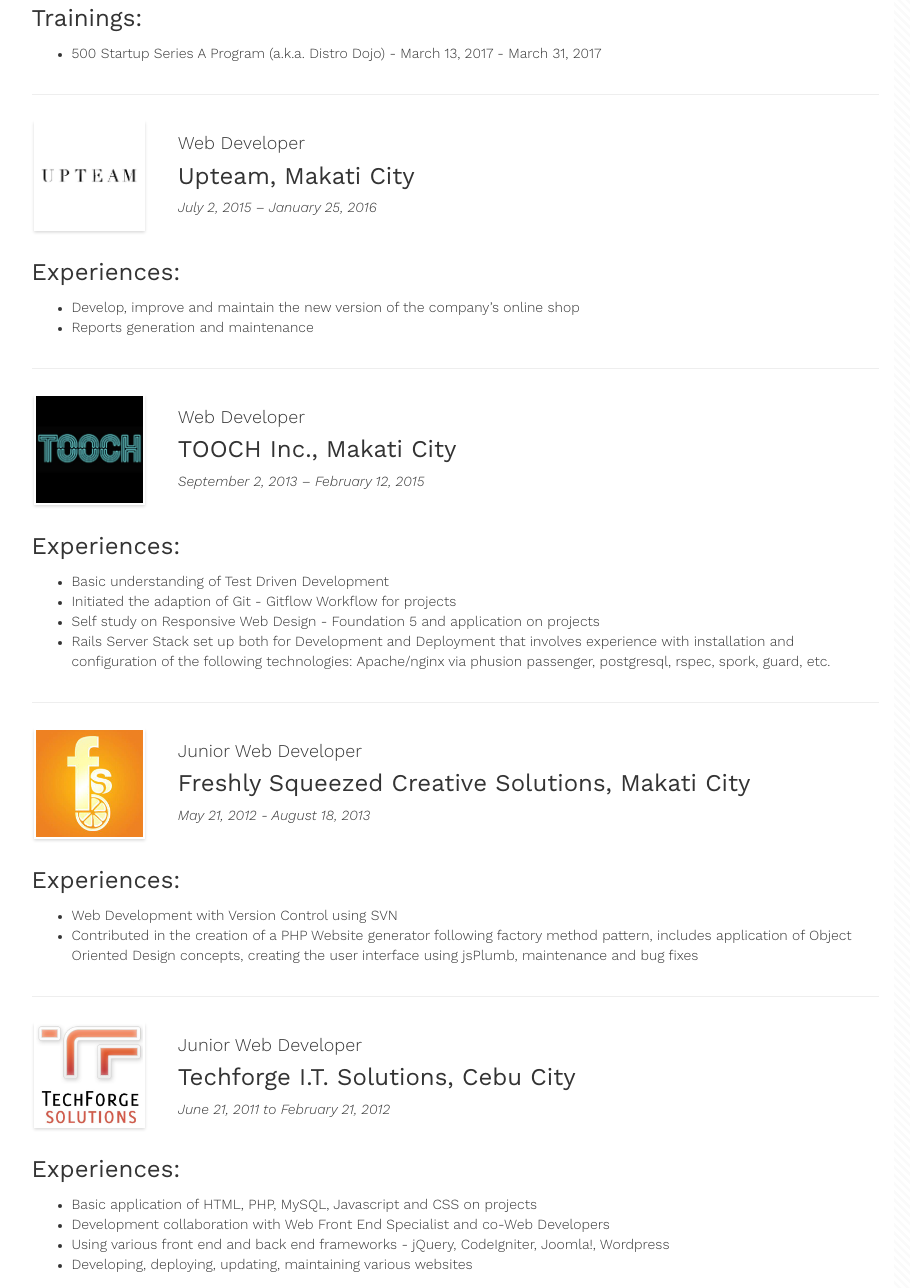
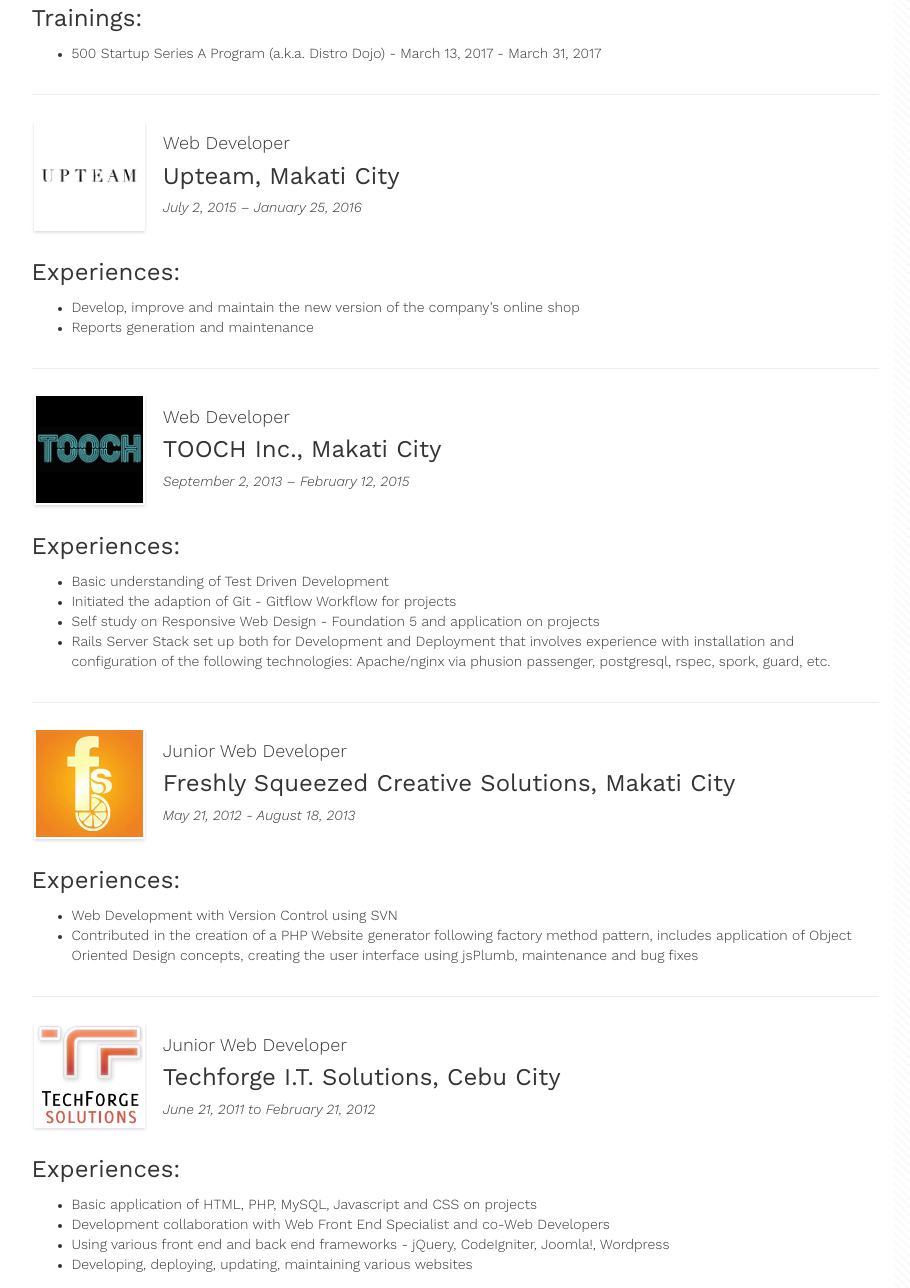
Before and after one commit to claw68/claw68.github.io, a plain HTML site: page index.html in a window 1280 px wide. Shown: the part 1498-2786 px from the top of the page, without its empty margins (331-1241 px from the left). Drawn offline with Linux system fonts and the light colour scheme.

Commit message:
Add no padding left class to company

```diff
--- a/assets/css/app.css
+++ b/assets/css/app.css
@@ -53,6 +53,10 @@ h4 {
 h5 {
   font-weight: 300;
   font-style: italic;
+}
+
+.no-pad-left {
+  padding-left: 0px;
 }
 
 .affix {
--- a/index.html
+++ b/index.html
@@ -61,7 +61,7 @@
                 <div class="col-sm-2">
                   <img class="img-responsive" src="assets/img/upteam.jpg" />
                 </div>
-                <div class="col-sm-10">
+                <div class="col-sm-10 no-pad-left">
                   <h4>Technology Director</h4>
                   <h3>Upteam, Makati City</h3>
                   <h5>September 4, 2017 - November 22, 2018</h5>
@@ -72,7 +72,7 @@
                 <li>Gathered data from various competitor, supplier, and client web sites for data analysis</li>
                 <li>Improved the data gathering tool by adding structure, hierarchy and convention reducing development time by 75%</li>
                 <li>Improved data gathering maintainance by adding automated error detection and notification reducing error resolution time by 80%</li>
-                <li>Created tools for data analysis that utilize data science based (Computer vision, NLP) classification</li>
+                <li>Created tools for data analysis that utilize data science based (Computer Vision, NLP) classification</li>
                 <li>Generated reports on which products to look at in a niche market</li>
               </ul>
               <h3>Trainings:</h3>
@@ -90,7 +90,7 @@
                 <div class="col-sm-2">
                   <img class="img-responsive" src="assets/img/uncloset.jpg" />
                 </div>
-                <div class="col-sm-10">
+                <div class="col-sm-10 no-pad-left">
                   <h4>Technology Director</h4>
                   <h3>Uncloset, Makati City</h3>
                   <h5>January 26, 2016 - September 3, 2017</h5>
@@ -143,7 +143,7 @@
                 <div class="col-sm-2">
                   <img class="img-responsive" src="assets/img/upteam.jpg" />
                 </div>
-                <div class="col-sm-10">
+                <div class="col-sm-10 no-pad-left">
                   <h4>Web Developer</h4>
                   <h3>Upteam, Makati City</h3>
                   <h5>July 2, 2015 – January 25, 2016</h5>
@@ -165,7 +165,7 @@
                 <div class="col-sm-2">
                   <img class="img-responsive" src="assets/img/tooch.jpg" />
                 </div>
-                <div class="col-sm-10">
+                <div class="col-sm-10 no-pad-left">
                   <h4>Web Developer</h4>
                   <h3>TOOCH Inc., Makati City</h3>
                   <h5>September 2, 2013 – February 12, 2015</h5>
@@ -193,7 +193,7 @@
                 <div class="col-sm-2">
                   <img class="img-responsive" src="assets/img/fs.jpg" />
                 </div>
-                <div class="col-sm-10">
+                <div class="col-sm-10 no-pad-left">
                   <h4>Junior Web Developer</h4>
                   <h3>Freshly Squeezed Creative Solutions, Makati City</h3>
                   <h5>May 21, 2012 - August 18, 2013</h5>
@@ -219,7 +219,7 @@
                 <div class="col-sm-2">
                   <img class="img-responsive" src="assets/img/techforge.jpg" />
                 </div>
-                <div class="col-sm-10">
+                <div class="col-sm-10 no-pad-left">
                   <h4>Junior Web Developer</h4>
                   <h3>Techforge I.T. Solutions, Cebu City</h3>
                   <h5>June 21, 2011 to February 21, 2012</h5>
```
